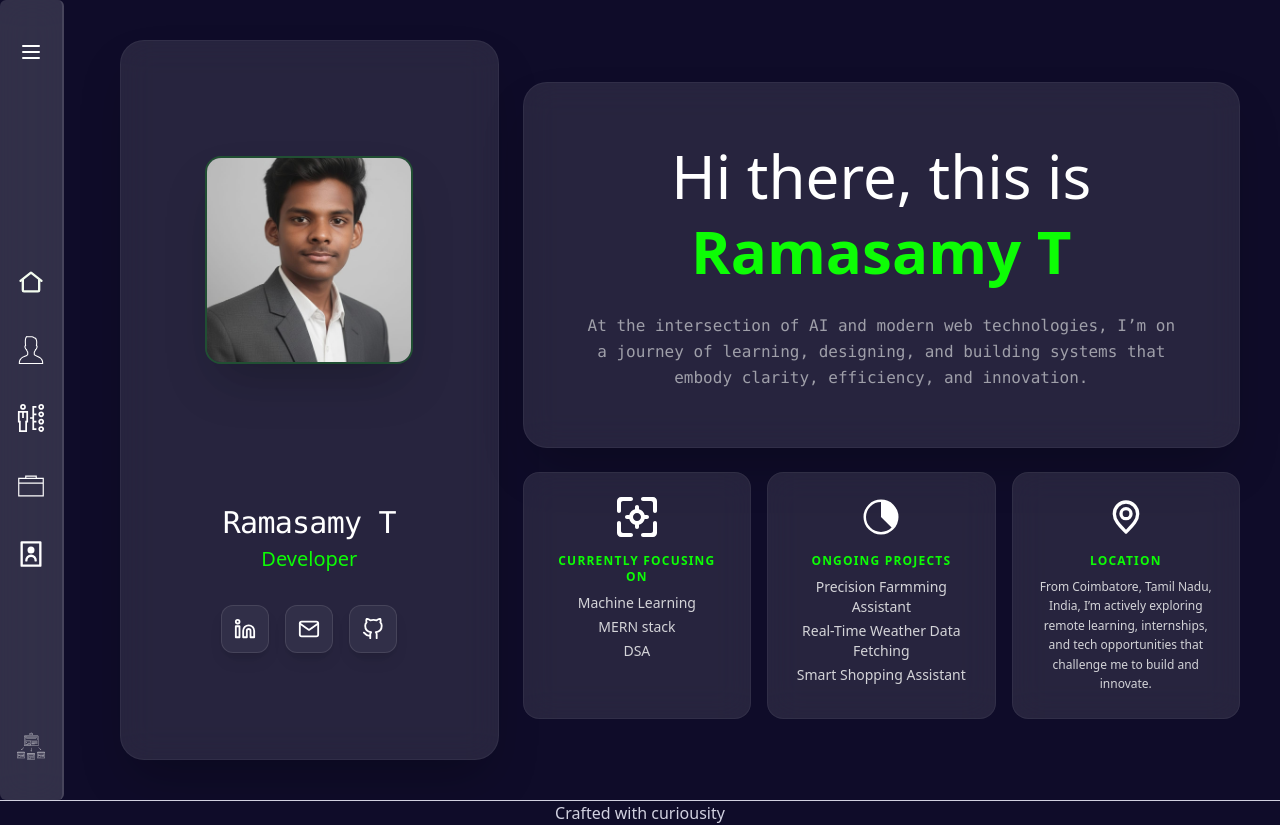
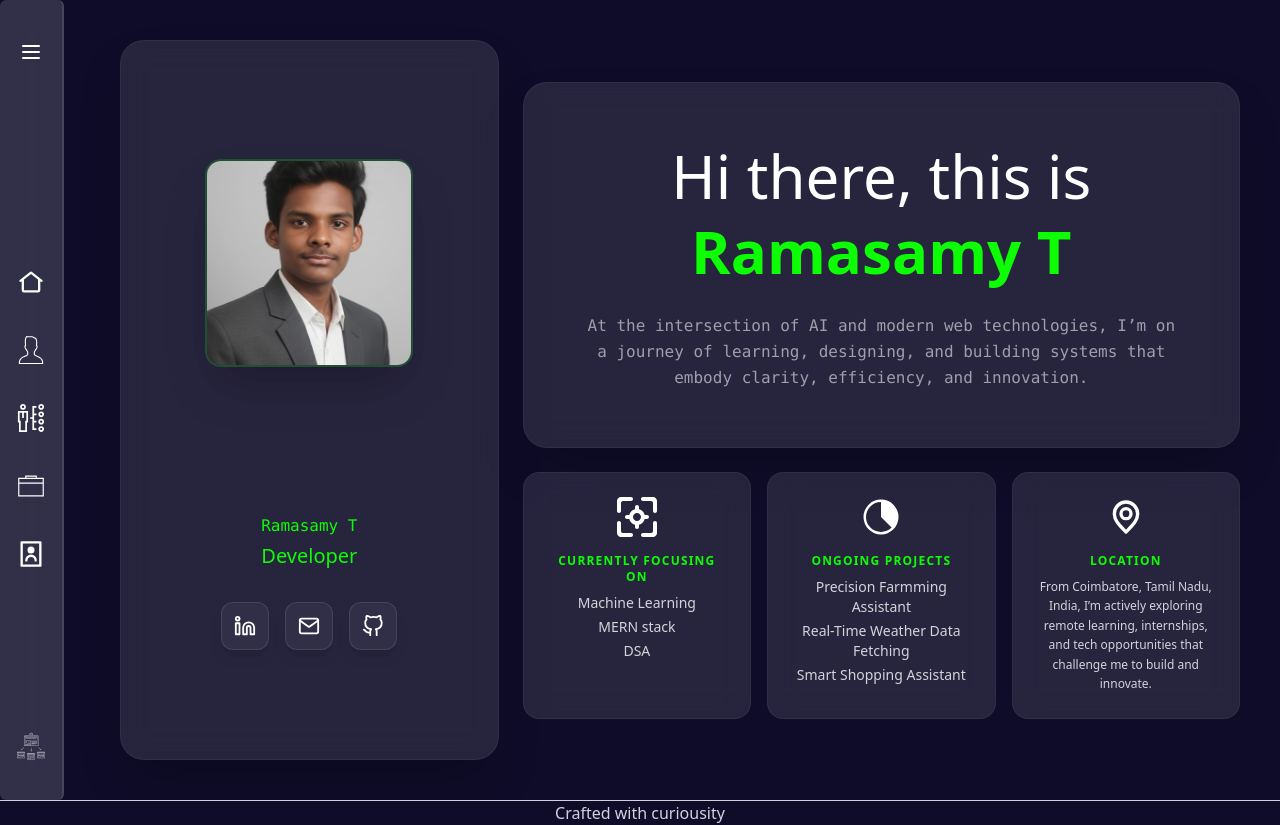
Before and after one commit to ramasamy-24-t/Portfolio, a React (Vite) app: page / in a window 1280 px wide. Built offline with nearby package versions, Linux system fonts and the light colour scheme.

Commit message:
Change heading color for Ramasamy T
Updated the heading style for Ramasamy T to use accent color.

```diff
--- a/src/components/THome.jsx
+++ b/src/components/THome.jsx
@@ -10,7 +10,7 @@ export default function Home(){
                 <img src={Ram} className='rounded-2xl w-32 h-32 md:w-52 md:h-52 object-cover shadow-2xl border-2 border-accent/20'/>
             </div>
             <div className="text-center mt-4">
-                <h1 className='font-mono text-2xl md:text-3xl tracking-tight block'>Ramasamy T</h1>
+                <h1 className='font-mono text-accent block'>Ramasamy T</h1>
                 <h2 className='text-lg md:text-xl text-accent font-medium mt-1'>Developer</h2>
                 <div className='flex justify-center gap-4 mt-8'>
                     <a
```
